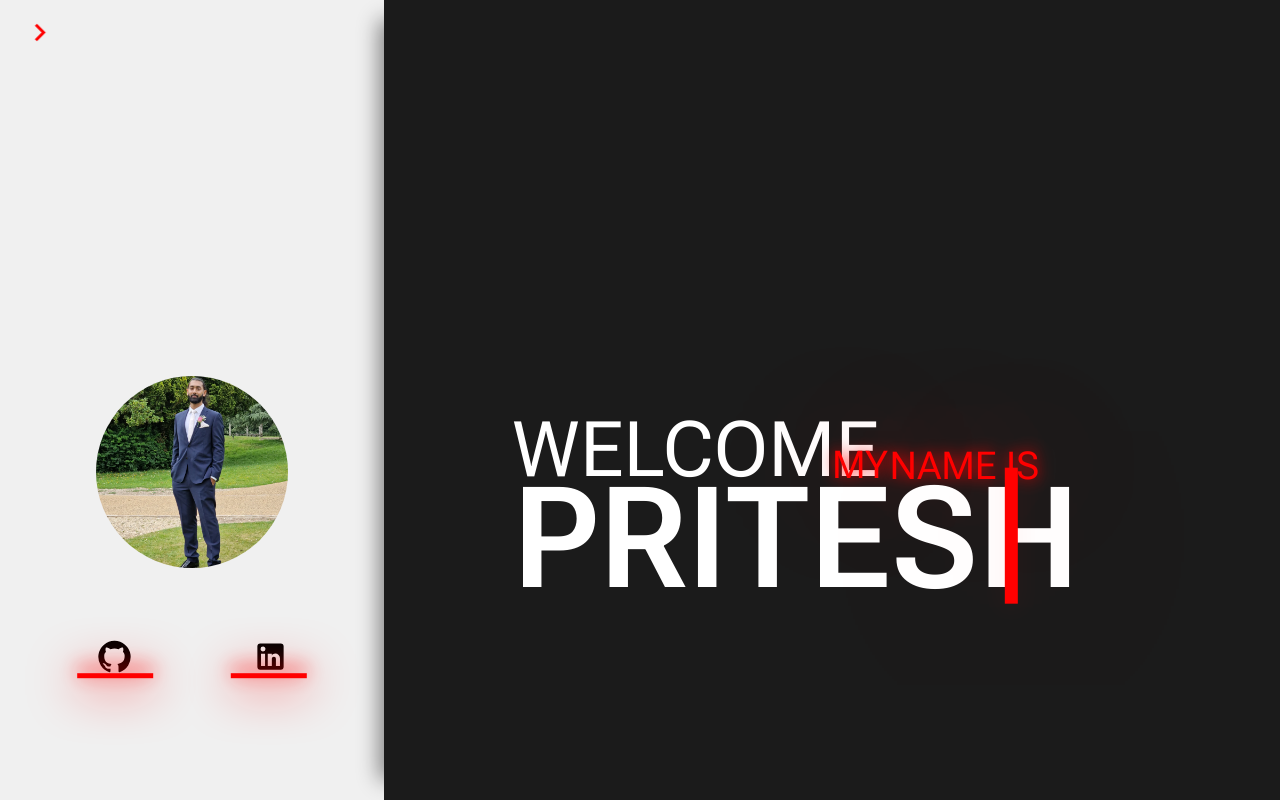
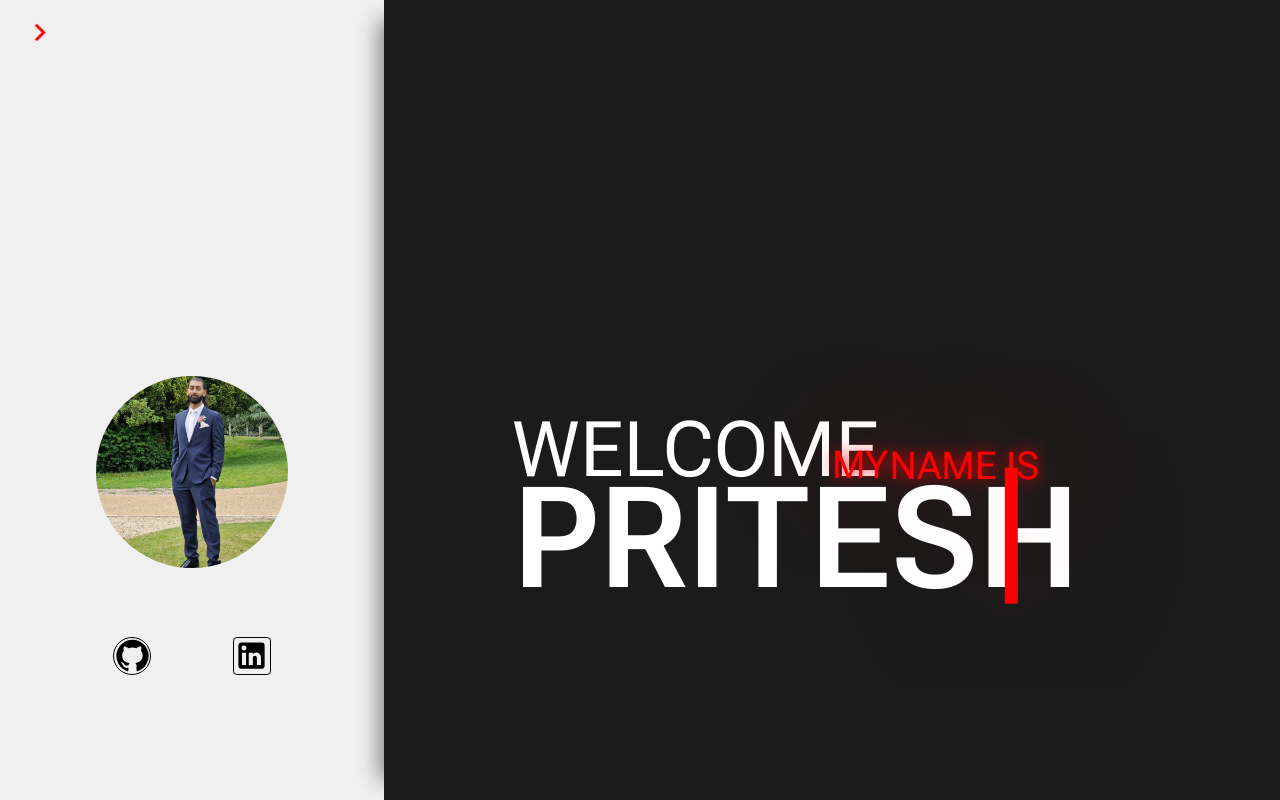
Before and after one commit to Pritesh2k/pritesh-portfolio-aws, a React (Create React App) app: page / in a window 1280 px wide. Built offline with nearby package versions, Linux system fonts and the light colour scheme.

Commit message:
update to Icons on home screen

```diff
--- a/src/CSS/home.css
+++ b/src/CSS/home.css
@@ -55,20 +55,74 @@
     gap: 0.5em;
 }
 
-.link {
+.linkedIn:hover {
+    position: relative;
+    z-index: 5;
+
+    border: 1px solid rgb(82, 0, 0);
+
+    border-radius: 10%;
+    transition: all 0.5s ease-in-out;
+    background-color: transparent;
+    box-shadow: 0px 0px 20px 0px rgba(255, 0, 0, 0.7),
+        /* White shadow on top */
+        0px 0px 50px 0px rgb(255, 0, 0, 0.7);
+    /* Red shadow on bottom */
+}
+
+.github:hover {
+    position: relative;
+    z-index: 5;
+
+    border: 1px solid rgb(82, 0, 0);
+
+    border-radius: 50%;
+    transition: all 0.5s ease-in-out;
+    background-color: transparent;
+    box-shadow: 0px 0px 20px 0px rgb(255, 0, 0, 0.7),
+        /* White shadow on top */
+        0px 0px 50px 0px rgb(255, 0, 0, 0.7);
+    /* Red shadow on bottom */
+}
+
+.linkedIn {
     display: flex;
     justify-content: center;
     align-items: center;
 
-    width: 100%;
-    height: 100%;
+    width: 3dvw;
+    height: 3dvw;
 
     color: black;
+    text-decoration: none;
+
+    border: 1px solid black;
+    border-radius: 10%;
+
+    box-shadow: 0px -5px 20px 0px rgba(255, 0, 0, 0),
+        /* White shadow on top */
+        0px 5px 50px 0px rgba(255, 0, 0, 0);
+    /* Red shadow on bottom */
 }
 
-.link:hover {
-    color: rgb(160, 0, 0);
-    transition: all 0.3s ease-in-out;
+.github {
+    display: flex;
+    justify-content: center;
+    align-items: center;
+
+    width: 3dvw;
+    height: 3dvw;
+
+    color: black;
+    text-decoration: none;
+
+    border: 1px solid black;
+    border-radius: 50%;
+
+    box-shadow: 0px -5px 20px 0px rgba(255, 0, 0, 0),
+        /* White shadow on top */
+        0px 5px 50px 0px rgba(255, 0, 0, 0);
+    /* Red shadow on bottom */
 }
 
 @keyframes intro-left {
@@ -307,26 +361,8 @@
     animation-delay: 1s;
 }
 
-.icon-line-1 {
-    display: flex;
-    justify-content: center;
-    align-items: start;
-
-    position: absolute;
-
-    width: 40%;
-    height: 5px;
-    z-index: 4;
-
-    background-color: rgb(255, 0, 0);
-    box-shadow: 0px -5px 20px 0px rgb(255, 0, 0),
-        /* White shadow on top */
-        0px 5px 50px 0px rgb(255, 0, 0);
-    /* Red shadow on bottom */
-    transform: translate(-6dvw, 1.5dvw);
-
-    animation: icon-line-split 1s ease-in-out forwards;
-    animation-delay: 1s;
+.link-icon {
+    background-color: blue;
 }
 
 @keyframes icon-line-split {
@@ -347,7 +383,7 @@
     }
 }
 
-.link-icons{
+.link-icons {
     border-radius: 50%;
     background-color: rgba(0, 132, 255, 0.397);
     box-shadow: 0px -5px 20px 0px rgb(0, 132, 255),
--- a/src/Pages/Home.js
+++ b/src/Pages/Home.js
@@ -36,14 +36,16 @@ const Home = () => {
         <div className="picture-container">
           <img className="cover-picture" src={profilePic} alt="profile" />
           <div className="link-container">
-            <div className='home-line'/>
-            <div className='home-line icon-line-1'/>
-            <a href="https://github.com/Pritesh2k" className="link">
-              <GitHubIcon fontSize="large" />
-            </a>
-            <a href="https://www.linkedin.com/in/pritesh-parekh2000/" className="link">
-              <LinkedInIcon fontSize="large" />
-            </a>
+            <div className='link'>
+              <a href="https://github.com/Pritesh2k" className="github">
+                <GitHubIcon fontSize="large" />
+              </a>
+            </div>
+            <div className='link'>
+              <a href="https://www.linkedin.com/in/pritesh-parekh2000/" className="linkedIn">
+                <LinkedInIcon fontSize="large" />
+              </a>
+            </div>
           </div>
 
           <div className="light" style={lightStyle}>
@@ -60,19 +62,6 @@ const Home = () => {
             <div id="lineh11"></div>
             <div id="lineh12"></div>
           </div>
-
-          {/* <div className="name-title">
-            <div className='Line-Port' />
-            <span>P</span>
-            <span>O</span>
-            <span>R</span>
-            <span>T</span>
-            <span>F</span>
-            <span>O</span>
-            <span>L</span>
-            <span>I</span>
-            <span>O</span>
-          </div> */}
 
         </div>
       </div>
```
Lines whose indentation alone changed are shown as unchanged.
